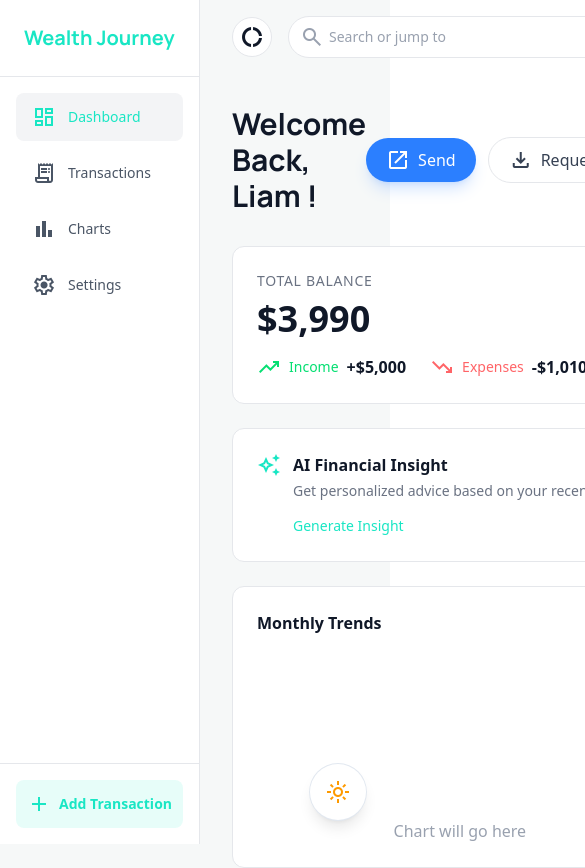
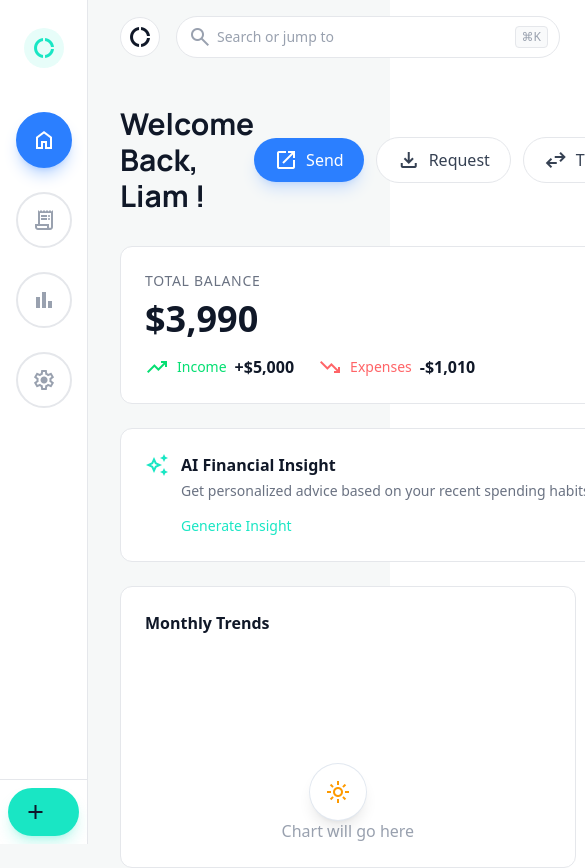
Before and after one commit to Hena7/wealth-journey, a Vue app in the folder wealth-journey/: page /dashboard in a window 390 px wide. Shown: the top 868 px of the page, 585 px wide, since content can reach past the window. Built offline with nearby package versions, Linux system fonts and the light colour scheme.

Commit message:
Create DashboardLayout component with a responsive sidebar navigation, logo, and main content area.

```diff
--- a/wealth-journey/src/layouts/DashboardLayout.vue
+++ b/wealth-journey/src/layouts/DashboardLayout.vue
@@ -3,7 +3,7 @@ import { ref } from 'vue'
 import TopHeader from '@/components/TopHeader.vue'
 
 const navItems = [
-  { label: 'Dashboard', icon: 'dashboard', path: '/dashboard' },
+  { label: 'Dashboard', icon: 'home', path: '/dashboard' },
   { label: 'Transactions', icon: 'receipt_long', path: '/transactions' },
   { label: 'Charts', icon: 'bar_chart', path: '/charts' },
   { label: 'Settings', icon: 'settings', path: '/settings' },
@@ -16,40 +16,80 @@ const navItems = [
   >
     <!-- Sidebar -->
     <aside
-      class="w-[200px] bg-white dark:bg-slate-card border-r border-gray-200 dark:border-border-muted flex flex-col fixed h-full z-10"
+      class="group fixed h-full z-50 flex flex-col bg-white dark:bg-slate-card border-r border-gray-200 dark:border-border-muted transition-all duration-300 ease-in-out w-[88px] hover:w-72 overflow-hidden"
     >
       <!-- Logo -->
-      <div class="p-6 border-b border-gray-200 dark:border-border-muted">
-        <h1 class="text-primary text-xl font-bold font-display">Wealth Journey</h1>
+      <div class="h-24 flex items-center px-6 transition-all duration-300">
+        <div
+          class="min-w-[40px] h-10 w-10 bg-primary/10 text-primary rounded-full flex items-center justify-center"
+        >
+          <span class="material-symbols-outlined">donut_large</span>
+        </div>
+        <h1
+          class="ml-4 text-xl font-bold font-display text-gray-900 dark:text-white opacity-0 group-hover:opacity-100 transition-opacity duration-300 whitespace-nowrap delay-100"
+        >
+          Wealth Journey
+        </h1>
       </div>
 
       <!-- Navigation -->
-      <nav class="flex-1 p-4 space-y-2 overflow-y-auto">
+      <nav class="flex-1 flex flex-col items-center group-hover:items-stretch px-4 gap-6 mt-4">
         <RouterLink
           v-for="item in navItems"
           :key="item.path"
           :to="item.path"
-          class="flex items-center gap-3 px-4 py-3 rounded-lg text-gray-600 dark:text-slate-400 hover:bg-gray-100 dark:hover:bg-slate-800/50 hover:text-primary transition-colors"
-          active-class="bg-gray-100 dark:bg-slate-800 text-primary"
+          custom
+          v-slot="{ isActive, navigate, href }"
         >
-          <span class="material-symbols-outlined text-xl">{{ item.icon }}</span>
-          <span class="text-sm font-medium">{{ item.label }}</span>
+          <a
+            :href="href"
+            @click="navigate"
+            class="flex items-center group/link w-full transition-all duration-300"
+          >
+            <!-- Icon Circle -->
+            <div
+              class="relative flex-shrink-0 w-14 h-14 rounded-full flex items-center justify-center transition-all duration-300 border-2"
+              :class="[
+                isActive
+                  ? 'bg-blue-500 border-blue-500 text-white shadow-lg shadow-blue-500/30'
+                  : 'bg-transparent border-gray-200 dark:border-slate-700 text-gray-400 group-hover/link:border-blue-400 group-hover/link:text-blue-400',
+              ]"
+            >
+              <span class="material-symbols-outlined text-2xl font-light">
+                {{ item.icon }}
+              </span>
+            </div>
+
+            <!-- Label -->
+            <span
+              class="ml-4 font-medium text-base transition-all duration-300 opacity-0 -translate-x-4 group-hover:opacity-100 group-hover:translate-x-0 whitespace-nowrap"
+              :class="
+                isActive ? 'text-gray-900 dark:text-white' : 'text-gray-500 dark:text-slate-400'
+              "
+            >
+              {{ item.label }}
+            </span>
+          </a>
         </RouterLink>
       </nav>
 
       <!-- Add Transaction Button -->
-      <div class="p-4 border-t border-gray-200 dark:border-border-muted">
+      <div class="p-2 border-t border-gray-200 dark:border-border-muted mt-auto">
         <button
-          class="w-full flex items-center justify-center gap-2 bg-primary/10 text-primary py-3 rounded-lg hover:bg-primary/20 transition-colors"
+          class="w-full flex items-center group-hover:justify-start justify-center gap-4 bg-primary text-slate-900 p-3 group-hover:px-6 rounded-full hover:bg-primary/90 transition-all shadow-lg shadow-primary/25 overflow-hidden"
         >
-          <span class="material-symbols-outlined">add</span>
-          <span class="text-sm font-semibold">Add Transaction</span>
+          <span class="material-symbols-outlined flex-shrink-0">add</span>
+          <span
+            class="font-bold opacity-0 w-0 group-hover:w-auto group-hover:opacity-100 transition-all duration-300 whitespace-nowrap"
+          >
+            Add Transaction
+          </span>
         </button>
       </div>
     </aside>
 
     <!-- Main Content Area -->
-    <main class="flex-1 ml-[200px]">
+    <main class="flex-1 ml-[88px] transition-all duration-300">
       <TopHeader />
       <!-- This is where child route components will render -->
       <RouterView />
```
